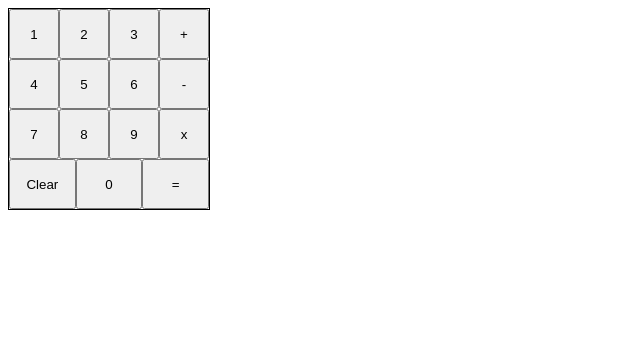
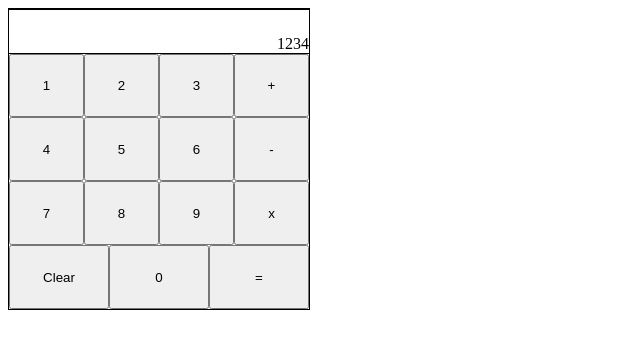
Before and after one commit to TroyInCode/Calculator-Project, a plain HTML site: page index.html in a window 1280 px wide. Shown: the whole page, without its empty margins (0-640 px from the left). Drawn offline with Linux system fonts and the light colour scheme.

Commit message:
style: Change flex properties, add display

```diff
--- a/index.html
+++ b/index.html
@@ -8,7 +8,7 @@
 </head>
 <body>
 <div class="main-calc">
-<div class="display"></div>
+<div class="display">1234</div>
 <div class="first-row calc-keys" >
     <button>1</button>
     <button>2</button>
--- a/styles.css
+++ b/styles.css
@@ -3,8 +3,8 @@
     flex-direction: column;
     align-items: center;
     border: 1px solid black;
-    width: 200px;
-    height: 200px;
+    width: 300px;
+    height: 300px;
 
 }
 /*Rows of buttons*/
@@ -19,3 +19,14 @@
 .calc-keys button {
     flex: 1;
 }
+
+/*Display for Input*/
+
+.display {
+    display: flex;
+    justify-content: flex-end;
+    align-items: flex-end;
+    height: 200px;
+    width: 100%;
+    border: 1px solid black;
+}
```
